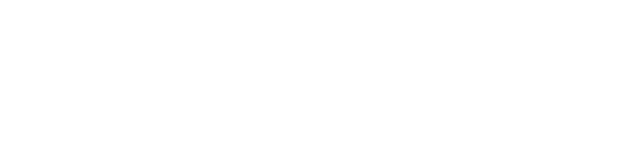
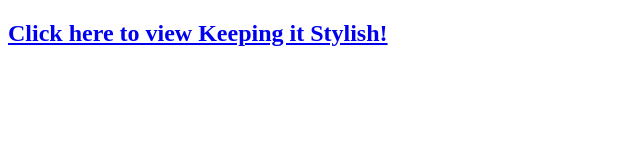
Before and after one commit to craftont/Keeping-it-Stylish, a plain HTML site: page index.html in a window 1280 px wide. Shown: the whole page, without its empty margins (0-640 px from the left). Drawn offline with Linux system fonts and the light colour scheme.

Commit message:
Update index.html

```diff
--- a/index.html
+++ b/index.html
@@ -3,9 +3,11 @@
 <head>
     <meta charset="UTF-8">
     <meta name="viewport" content="width=device-width, initial-scale=1.0">
-    <title>craftont.github.io</title>
+    <title>Main Page</title>
 </head>
 <body>
-
+    <div>
+        <a href="keepingStylish.html"><h2>Click here to view Keeping it Stylish!</h2></a>
+    </div>
 </body>
 </html>
```
